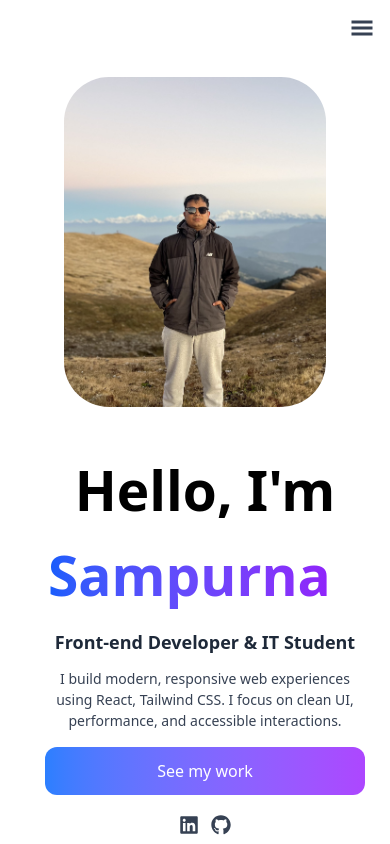
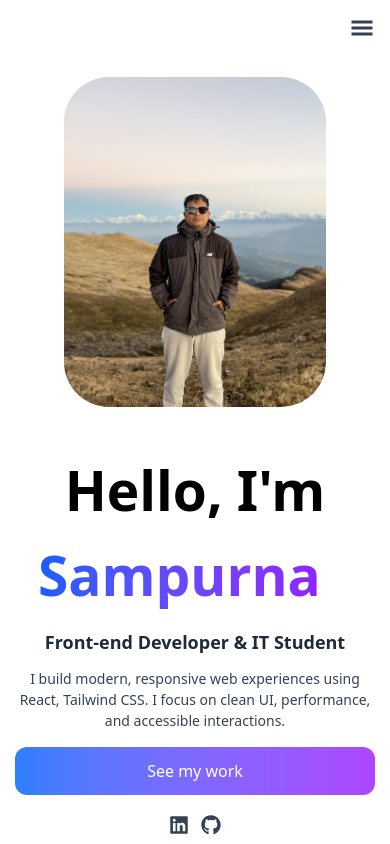
Before and after one commit to Sampurnashrestha/portfilo, a React (Vite) app: page / in a window 390 px wide. Shown: the top 844 px of the page. Built offline with nearby package versions, Linux system fonts and the light colour scheme.

Commit message:
minor change

```diff
--- a/src/pages/Home.jsx
+++ b/src/pages/Home.jsx
@@ -21,8 +21,8 @@ export const Links = {
 const Home = () => {
 
   return (
-    <div className="min-h-[500px] lg:min-h-[900px] min-w-full flex flex-col-reverse lg:flex-row mt-15 px-[25px] lg:px-[30px] bg-gradient-to-br from-blue-90 to-purple-90">
-      <div className="flex-1 mt-10 lg:mt-35 pl-5 lg:pl-50 text-center lg:text-left">
+    <div className="min-h-[500px] lg:min-h-[900px] min-w-full flex flex-col-reverse lg:flex-row mt-15 px-[15px] lg:px-[30px] bg-gradient-to-br from-blue-90 to-purple-90">
+      <div className="flex-1 mt-10 lg:mt-35  lg:pl-50 text-center lg:text-left">
         <motion.div
           initial={{ opacity: 0 }}
           animate={{ opacity: 1 }}
```
